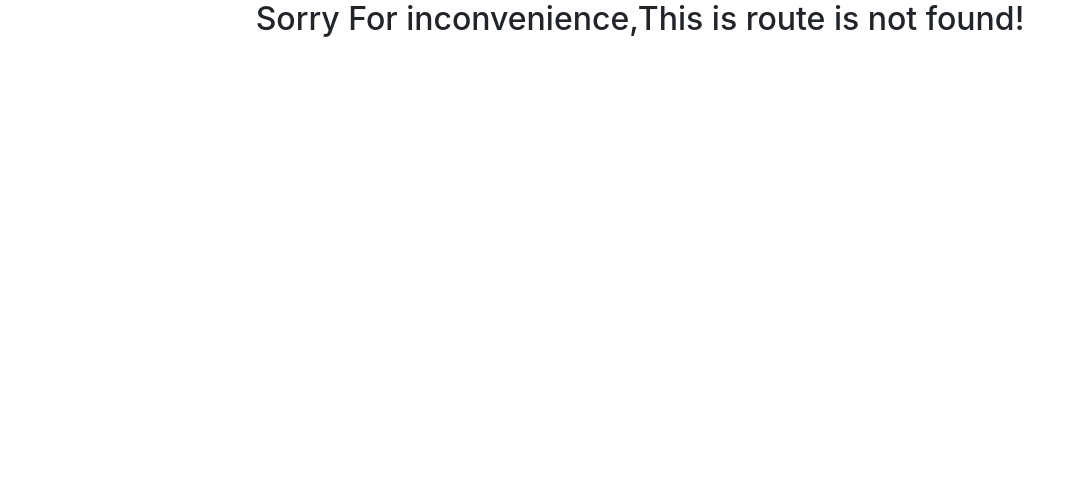
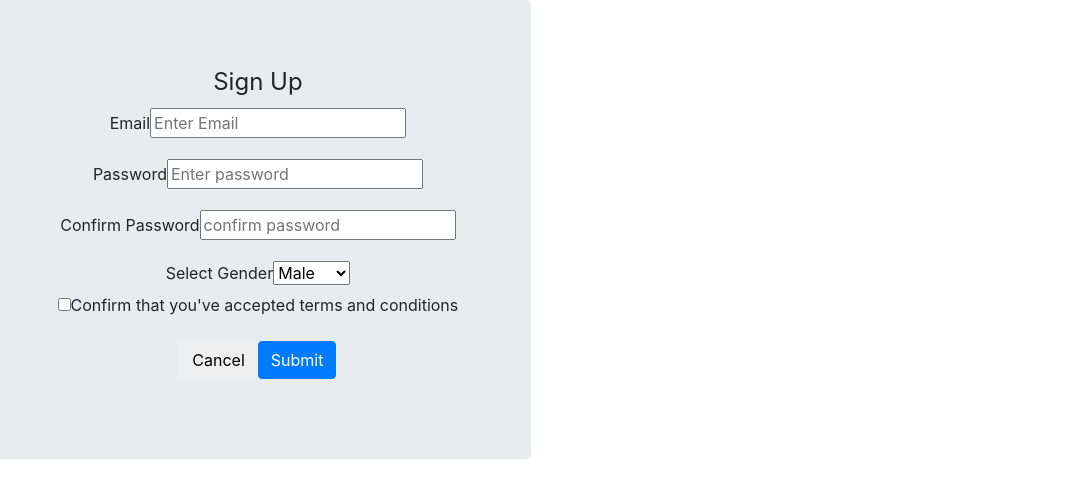
Before and after one commit to ddrajurkar/CalcApp, an Angular app: page /signup in a window 1280 px wide. Before the commit this address had no page. Shown: the top 498 px of the page, without its empty margins (0-1085 px from the left). Built offline with nearby package versions, Linux system fonts and the light colour scheme.

Commit message:
form
angular template driven form through ngForm and ngModel

```diff
--- a/src/app/app.module.ts
+++ b/src/app/app.module.ts
@@ -4,7 +4,7 @@ import { NgModule } from '@angular/core';
 
 import { AppComponent } from './app.component';
 import { CalcComponentComponent } from './calc-component/calc-component.component'
-import { FormsModule } from '@angular/forms';
+import {FormsModule } from '@angular/forms';
 import { WordComponent } from './word/word.component';
 import { HttpModule } from '@angular/http';
 import {WordsearchService} from './wordsearch.service';
@@ -14,6 +14,7 @@ import { ROUTING } from './app.routing';
 import { HttpClient, HttpClientModule } from '@angular/common/http';
 import { HomeComponent } from './home/home.component';
 import { NotfoundComponent } from './notfound/notfound.component';
+import { SignUpComponent } from './sign-up/sign-up.component';
 
 @NgModule({
   declarations: [
@@ -22,7 +23,8 @@ import { NotfoundComponent } from './notfound/notfound.component';
     WordComponent,
     GetDataComponent,
     HomeComponent,
-    NotfoundComponent
+    NotfoundComponent,
+    SignUpComponent
   ],
   imports: [
     BrowserModule,
--- a/src/app/app.routing.ts
+++ b/src/app/app.routing.ts
@@ -5,13 +5,15 @@ import { WordComponent } from './word/word.component';
 import { GetDataComponent } from './get-data/get-data.component';
 import { HomeComponent } from './home/home.component';
 import { NotfoundComponent } from './notfound/notfound.component';
-
+import { SignUpComponent } from './sign-up/sign-up.component';
 
 export const AppRoutes: Routes = [
     { path: '',component:HomeComponent},
     { path: 'calc', component: CalcComponentComponent },
     { path: 'word',component:WordComponent },
+    { path: 'signup',component: SignUpComponent},
     { path: 'getData',component:GetDataComponent},
     { path: '**',component: NotfoundComponent}
+
 ];
 export const ROUTING: ModuleWithProviders = RouterModule.forRoot(AppRoutes);
--- a/src/app/get-data/get-data.component.html
+++ b/src/app/get-data/get-data.component.html
@@ -7,7 +7,7 @@
   </div>
   <div class="row">
       <div class="col-md-6">
-     <input #query (keyup.enter)="searchSyn(query.value)" type="text">
+     <!-- <input #query (keyup.enter)="searchSyn(query.value)" type="text"> -->
      <div>
              <ul>
                  <li *ngFor="let item of synonyms">
--- a/src/app/get-data/get-data.component.ts
+++ b/src/app/get-data/get-data.component.ts
@@ -14,7 +14,7 @@ export class GetDataComponent implements OnInit {
  public term : string
   constructor(private gdService : GetdataService) {
     //this.gdService.getData('Hello').subscribe(response => {console.log('Response is : ',response)},error => {console.log('Something went wrong',error)})
-
+   // this.gdService.getData('Hello').subscribe(result => {this.synonyms = result})
   }
 
   searchSyn(){
--- a/src/app/home/home.component.html
+++ b/src/app/home/home.component.html
@@ -17,11 +17,9 @@
     <nav>
       <a routerLink="/word">Go to Word Search</a>
     </nav>
+     <nav>
+      <a routerLink="/signup">Go to Log in</a>
+    </nav>
   </div>
 </div>
 </div>
-
-
-<nav>
-    <a routerLink="/calc" routerLinkActive="active">Go to Calc</a>
-</nav>
--- /dev/null
+++ b/src/app/sign-up/sign-up.component.html
@@ -0,0 +1,49 @@
+<div class="row custom-row">
+<div class="col-sm-5 custom-container jumbotron">
+<form class="form-horizontal" #signupform="ngForm">
+<fieldset>
+<legend>Sign Up</legend>
+
+<!-- Email block -->
+<div class="form-group">
+<label for="inputEmail">Email</label>
+<input [(ngModel)]="usr.Email" type="text" id="eml" placeholder="Enter Email" name="Email">
+</div>
+<div ngModelGroup="password">
+<!-- password block -->
+<div class="form-group">
+  <label for="inputPassword">Password</label>
+  <input [(ngModel)]="usr.pass" type="password" id="pwd" placeholder="Enter password" name="pass">
+</div>
+
+<!-- confirm passowd -->
+<div class="form-group">
+  <label for="confirmPassword">Confirm Password</label>
+  <input [(ngModel)]="usr.cpass" type="password" id="cpwd" placeholder="confirm password" name="cpass">
+</div>
+</div>
+
+<!-- select gender block -->
+<div class="form-group">
+  <label for="select">Select Gender</label>
+  <select id="gnd" [(ngModel)]="usr.gender" name="gender">
+    <option *ngFor="let g of gender">{{ g }}</option>
+    </select>
+
+  <!-- Terms and condition -->
+   <div class="form-group">
+     <label>
+       <input type="checkbox" [(ngModel)]="usr.tnc" name="tnc">Confirm that you've accepted terms and conditions
+     </label>
+   </div>
+
+   <!-- Button block -->
+   <div class="form-group">
+     <button type="reset" class="btn btn-default">Cancel</button>
+     <button type="submit" class="btn btn-primary" [disabled]="!signupform.form.valid">Submit</button>
+   </div>
+</div>
+</fieldset>
+</form>
+</div>
+</div>
--- /dev/null
+++ b/src/app/sign-up/sign-up.component.ts
@@ -0,0 +1,28 @@
+import { Component, OnInit } from '@angular/core';
+import { user } from './user';
+
+@Component({
+  selector: 'app-sign-up',
+  templateUrl: './sign-up.component.html',
+  styleUrls: ['./sign-up.component.css']
+})
+export class SignUpComponent implements OnInit {
+
+  gender: string[];
+
+  usr: user;
+    constructor() { }
+
+  ngOnInit() {
+    this.gender = ['Male','Female','Other'];
+    this.usr = new user({
+      Email:"",
+      pass:"",
+      cpass:"",
+      gender:this.gender[0],
+      tnc:false
+    });
+    console.log(this.usr);
+  }
+
+}
--- /dev/null
+++ b/src/app/sign-up/user.ts
@@ -0,0 +1,14 @@
+export class user{
+
+id:number
+Email:string
+pass:string
+cpass:string
+gender:string
+tnc:boolean
+
+constructor(Values: Object = { }){
+Object.assign(this, Values)
+}
+
+}
```
Also changed, not shown: src/app/sign-up/sign-up.component.css (added), 1 other file (tests, documents, lock files or other folders).
